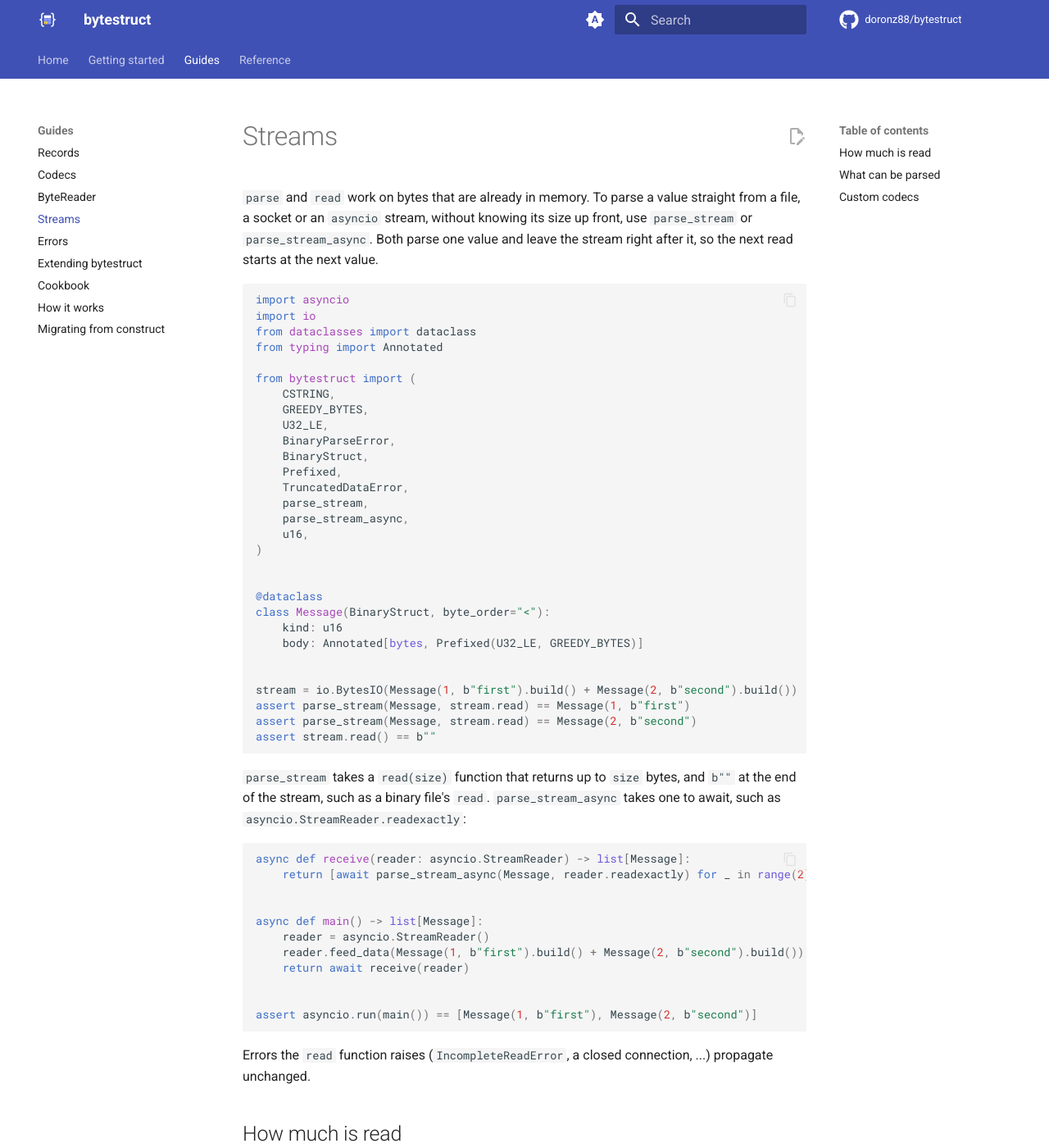
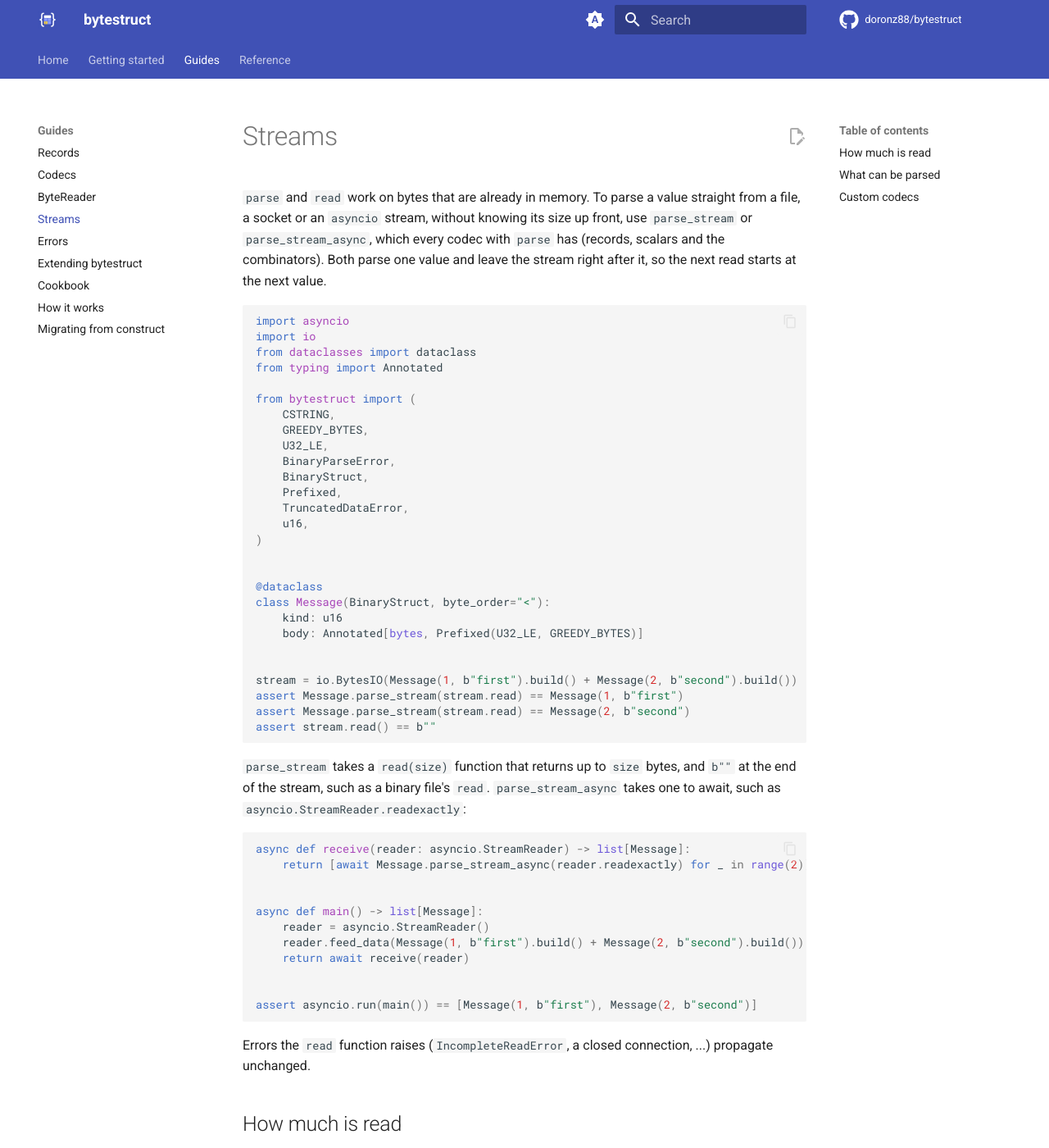
Before and after one commit to doronz88/bytestruct, an MkDocs documentation site: the page built from docs/streams.md, in a window 1280 px wide and 1400 px high. Shown: the whole window at 82% size. Built offline with MkDocs 1.6.1 and Material for MkDocs 9.7.7, drawn with Linux system fonts in a browser that asks for light colours; comment, search, counter and statistics services are not loaded; some of the changed text lies outside the part shown.

Commit message:
bytestruct: Make parse_stream a method of every codec with parse
Like parse, parse_stream and parse_stream_async are methods of CodecBase,
Scalar and records rather than module functions.

````diff
--- a/docs/streams.md
+++ b/docs/streams.md
@@ -1,8 +1,9 @@
 # Streams
 
 `parse` and `read` work on bytes that are already in memory. To parse a value straight from a file, a socket or
-an `asyncio` stream, without knowing its size up front, use `parse_stream` or `parse_stream_async`. Both parse
-one value and leave the stream right after it, so the next read starts at the next value.
+an `asyncio` stream, without knowing its size up front, use `parse_stream` or `parse_stream_async`, which every
+codec with `parse` has (records, scalars and the combinators). Both parse one value and leave the stream right
+after it, so the next read starts at the next value.
 
 ```python
 import asyncio
@@ -18,8 +19,6 @@ from bytestruct import (
     BinaryStruct,
     Prefixed,
     TruncatedDataError,
-    parse_stream,
-    parse_stream_async,
     u16,
 )
 
@@ -31,8 +30,8 @@ class Message(BinaryStruct, byte_order="<"):
 
 
 stream = io.BytesIO(Message(1, b"first").build() + Message(2, b"second").build())
-assert parse_stream(Message, stream.read) == Message(1, b"first")
-assert parse_stream(Message, stream.read) == Message(2, b"second")
+assert Message.parse_stream(stream.read) == Message(1, b"first")
+assert Message.parse_stream(stream.read) == Message(2, b"second")
 assert stream.read() == b""
 ```
 
@@ -42,7 +41,7 @@ stream, such as a binary file's `read`. `parse_stream_async` takes one to await,
 
 ```python
 async def receive(reader: asyncio.StreamReader) -> list[Message]:
-    return [await parse_stream_async(Message, reader.readexactly) for _ in range(2)]
+    return [await Message.parse_stream_async(reader.readexactly) for _ in range(2)]
 
 
 async def main() -> list[Message]:
@@ -73,7 +72,7 @@ def recording_read(size: int) -> bytes:
     return source.read(size)
 
 
-parse_stream(Message, recording_read)
+Message.parse_stream(recording_read)
 assert sizes == [6, 5]
 assert source.read() == b"next"
 ```
@@ -89,7 +88,7 @@ value again, from its start, which is cheap for the headers and messages of a pr
 
 ```python
 try:
-    parse_stream(GREEDY_BYTES, io.BytesIO(b"data").read)
+    GREEDY_BYTES.parse_stream(io.BytesIO(b"data").read)
 except BinaryParseError as e:
     assert str(e) == "a greedy value cannot be parsed from a stream; prefix it with its length"
 ```
@@ -98,7 +97,7 @@ except BinaryParseError as e:
 
 ```python
 stream = io.BytesIO(b"name\0rest")
-assert parse_stream(CSTRING, stream.read) == "name"
+assert CSTRING.parse_stream(stream.read) == "name"
 assert stream.read() == b"rest"
 ```
 
@@ -107,7 +106,7 @@ assert stream.read() == b"rest"
 
 ```python
 try:
-    parse_stream(Message, io.BytesIO(Message(1, b"first").build()[:-2]).read)
+    Message.parse_stream(io.BytesIO(Message(1, b"first").build()[:-2]).read)
 except TruncatedDataError as e:
     assert str(e) == "at offset 9: stream ended: expected 2 more bytes"
 ```
````
Also changed, not shown: bytestruct/__init__.py (+42 -18 lines), docs/migrating-from-construct.md (+1 -1 lines), docs/reference.md (+4 -5 lines), 1 other file.
